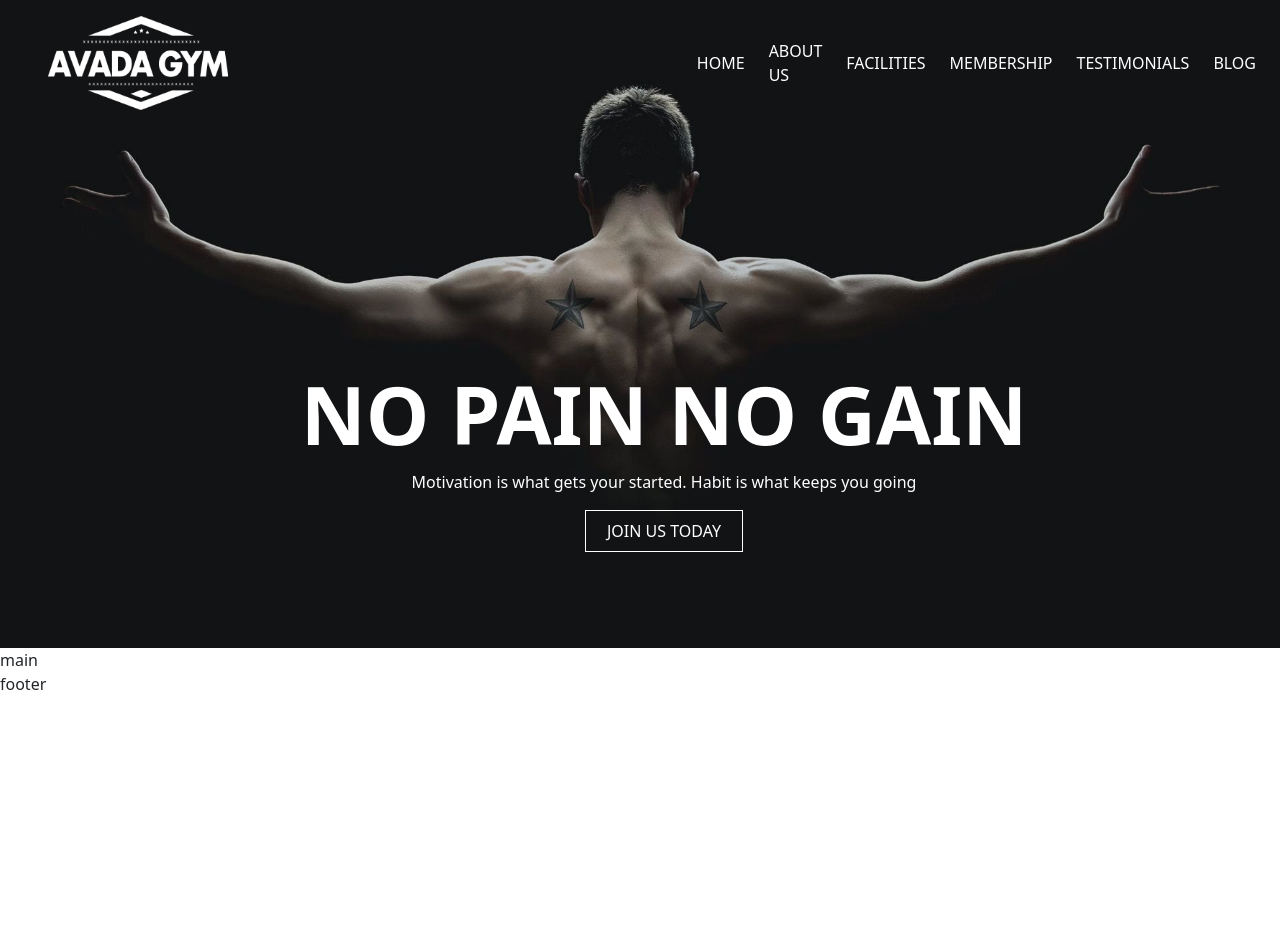
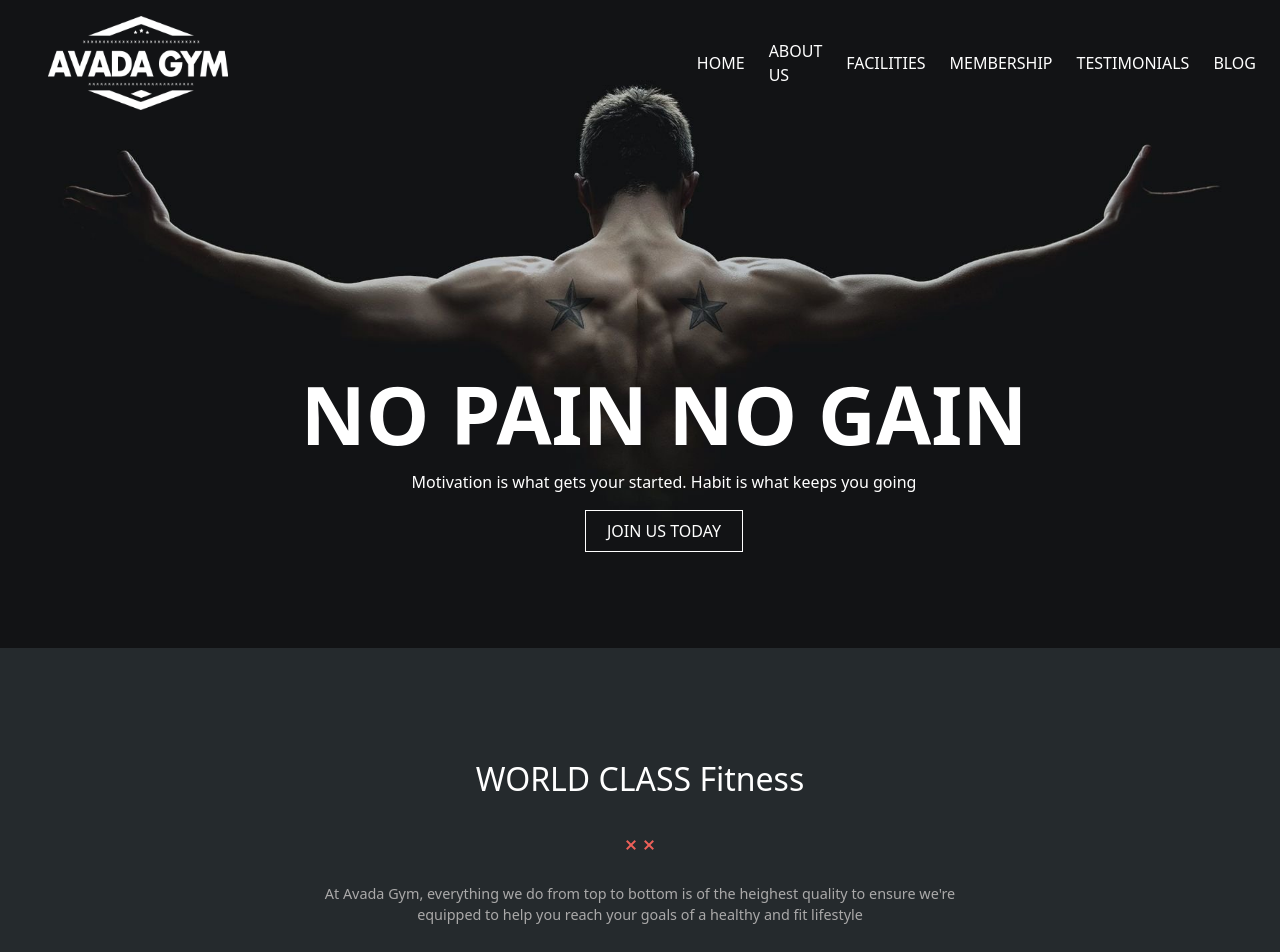
Before and after one commit to AngeloDalo/proj-html-vuejs, a Vue app: page / in a window 1280 px wide. Shown: the top 952 px of the page. Before the commit the page ends 800 px from the top, so only its background shows below. Built offline with nearby package versions, Linux system fonts and the light colour scheme; a web font is replaced by a local one.

Commit message:
about-us

```diff
--- a/src/assets/scss/partials/_variables.scss
+++ b/src/assets/scss/partials/_variables.scss
@@ -14,3 +14,4 @@ $MaterialDesignGrey: #b4a394;
 $MaterialDesignBrown: #632927;
 $MaterialDesignBlack: #070809;
 $MaterialDesignPink: #c2856c;
+$TextColorSummary: #aaa9a9;
--- a/src/components/Header.vue
+++ b/src/components/Header.vue
@@ -32,19 +32,19 @@ export default {
                 "link": "#"
             },            {
                 "name": "ABOUT US",
-                "link": "#"
+                "link": "#about-us"
             },            {
                 "name": "FACILITIES",
-                "link": "#"
+                "link": "#facilities"
             },            {
                 "name": "MEMBERSHIP",
-                "link": "#"
+                "link": "#membership"
             },            {
                 "name": "TESTIMONIALS",
-                "link": "#"
+                "link": "#testimonials"
             },            {
                 "name": "BLOG",
-                "link": "#"
+                "link": "#blog"
             },
         ],
         }
@@ -104,6 +104,11 @@ header {
             color: white;
             text-transform: uppercase;
             padding: 0.5em 1.3em;
+            &:hover {
+                background-color: white;
+                font-weight: bold;
+                color: black
+            }
         }
     }
 }
--- a/src/components/Main.vue
+++ b/src/components/Main.vue
@@ -1,6 +1,10 @@
 <template>
     <main>
-        main
+        <div class="container-summary" id="about-us">
+            <h2>WORLD CLASS Fitness</h2>
+            <img src="../assets/img/divider-xx-red.png" alt="xx-red">
+            <p>At Avada Gym, everything we do from top to bottom is of the heighest quality to ensure we're equipped to help you reach your goals of a healthy and fit lifestyle</p>
+        </div>
     </main>
 </template>
 
@@ -18,4 +22,25 @@ export default {
 <style lang="scss" scoped>
 @import "../assets/scss/partials/_variables.scss";
 @import "../assets/scss/partials/_commons.scss";
+main {
+    padding-top: 7em;
+    padding-bottom: 7em;
+    text-align: center;
+    background-color: $ColorCubeBlak;
+    .container-summary {
+        h2 {
+            color: white;
+        }
+        img {
+            margin-top: 2em;
+            margin-bottom: 2em;
+        }
+        p {
+            margin-left: 25%;
+            margin-right: 25%;
+            color: $TextColorSummary;
+            font-size: 0.9em;
+        }
+    }
+}
 </style>
```
